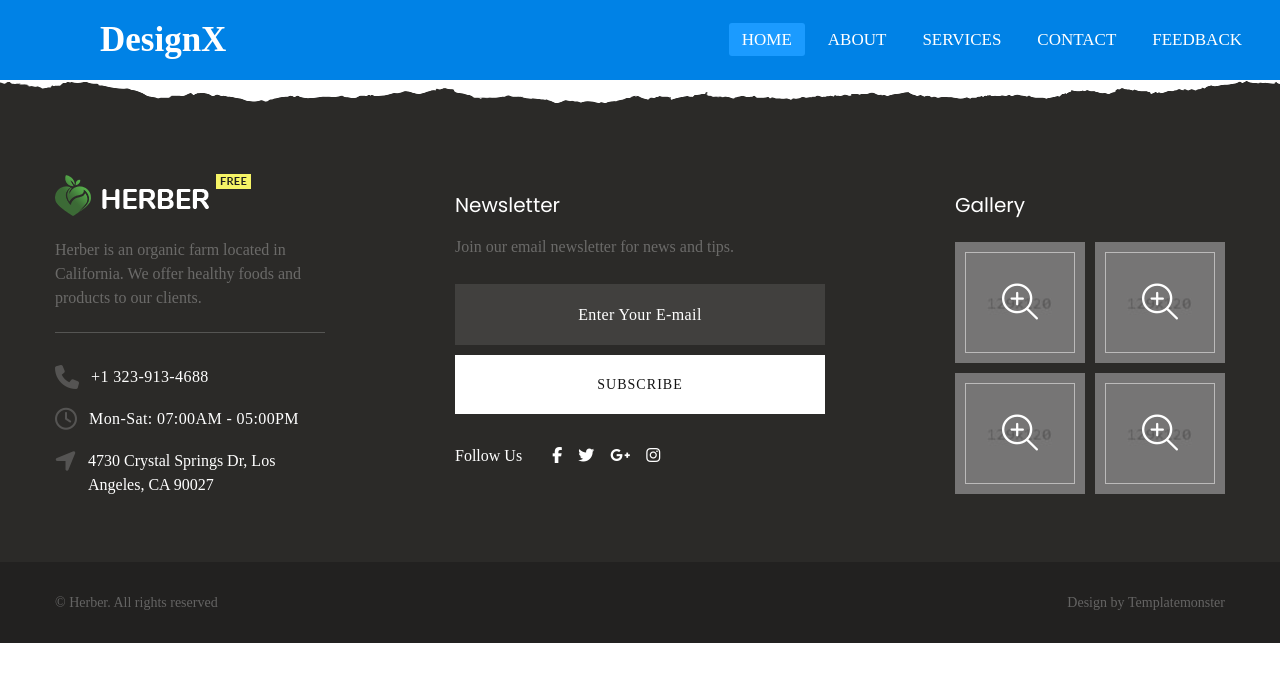
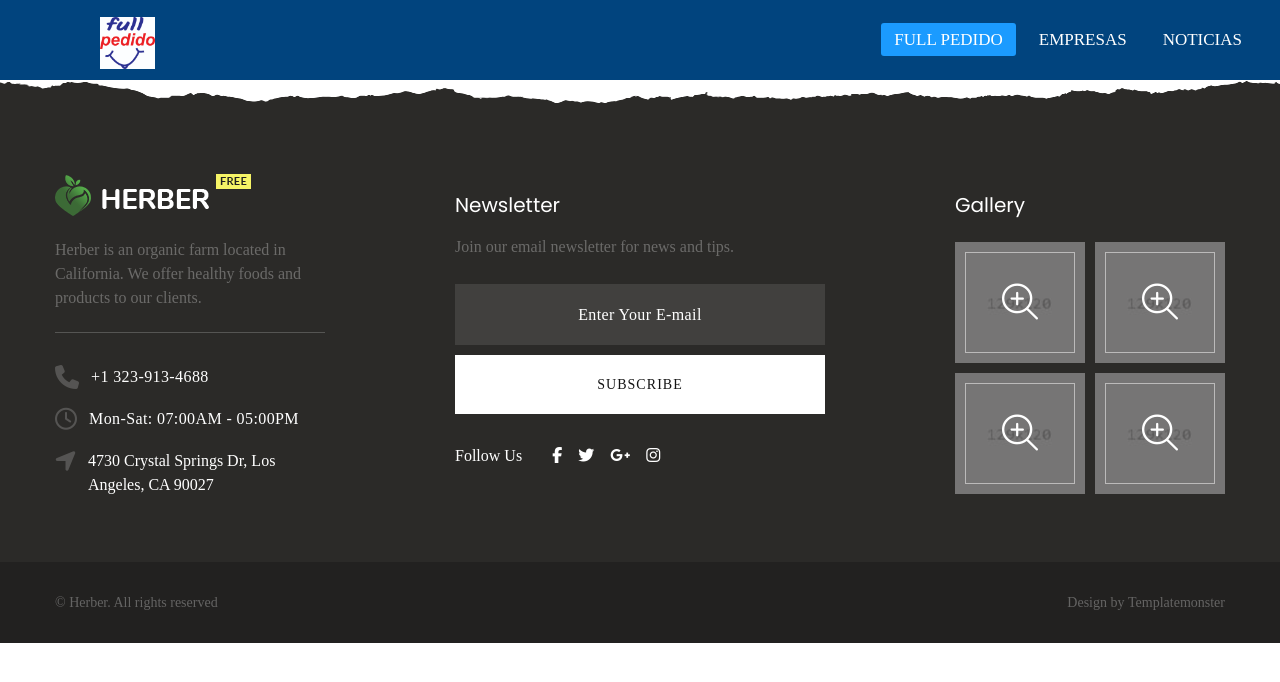
Before and after one commit to eyvind1/fullpedido, an Angular app: page / in a window 1280 px wide. Shown: the top 682 px of the page. Built offline with nearby package versions, Linux system fonts and the light colour scheme; a web font is replaced by a local one.

Commit message:
headercompletado

```diff
--- a/src/app/components/header/header.component.html
+++ b/src/app/components/header/header.component.html
@@ -4,13 +4,14 @@
         <label for="check" class="checkbtn">
             <i class="fas fa-bars"></i>
         </label>
-        <label class="logo">DesignX</label>
+
+        <label class="logo">
+            <a href="#"><img src="../../../assets/images/logonav.jpg" alt="" width="55"></a>
+        </label>
         <ul>
-            <li><a class="active" href="#">Home</a></li>
-            <li><a href="#">About</a></li>
-            <li><a href="#">Services</a></li>
-            <li><a href="#">Contact</a></li>
-            <li><a href="#">Feedback</a></li>
+            <li><a class="active" href="#">Full Pedido</a></li>
+            <li><a href="#">Empresas</a></li>
+            <li><a href="#">Noticias</a></li>
         </ul>
     </nav>
 </header>
--- a/src/styles.css
+++ b/src/styles.css
@@ -11,7 +11,7 @@
     font-family: montserrat;
   }
   nav{
-    background: #0082e6;
+    background: rgb(1, 68, 126);
     height: 80px;
     width: 100%;
   }
```
Also changed, not shown: src/assets/images/logonav.jpg (added).
